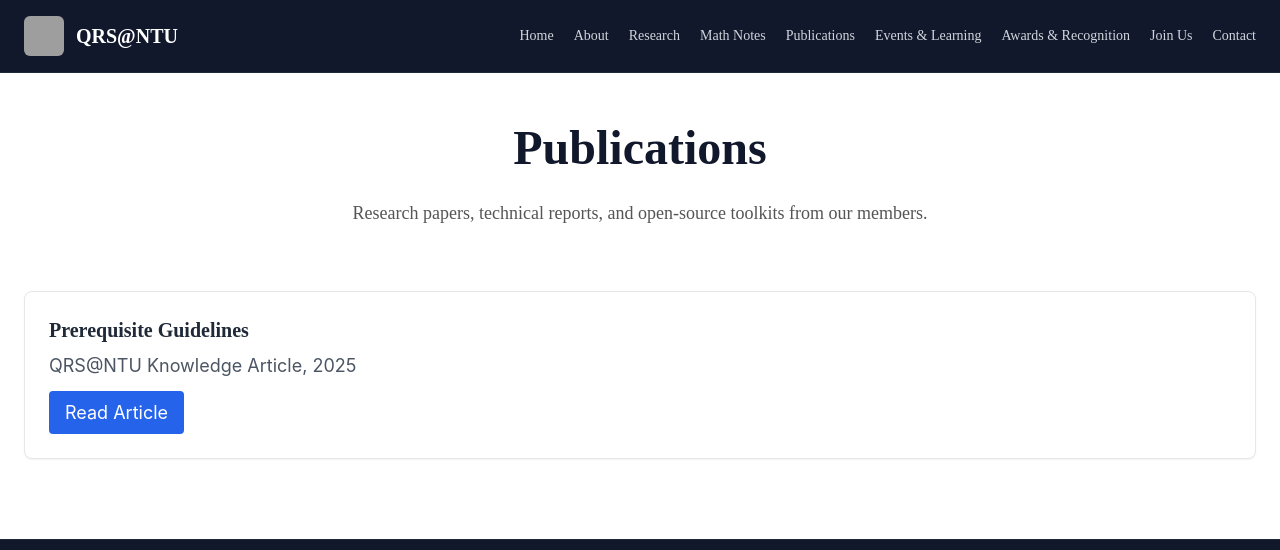
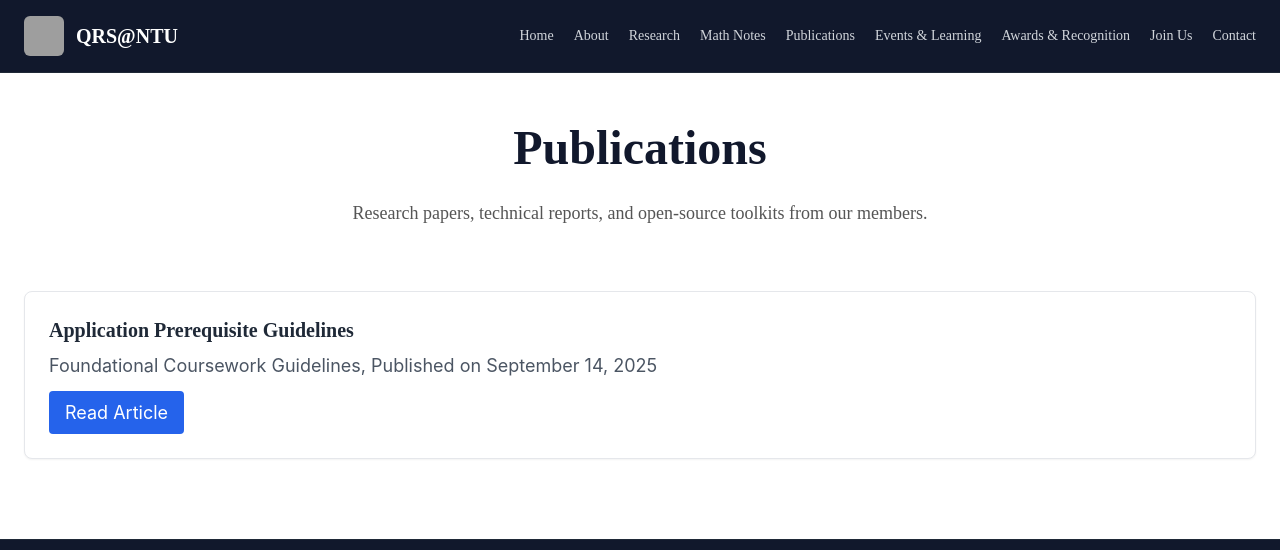
Before and after one commit to yuslavihe/QRSNTU, a plain HTML site: page Website/v1/publications.html in a window 1280 px wide. Shown: the top 550 px of the page. Drawn offline with nearby package versions, Linux system fonts and the light colour scheme; grey boxes are pictures that could not be loaded.

Commit message:
Update publications.html

```diff
--- a/Website/v1/publications.html
+++ b/Website/v1/publications.html
@@ -52,10 +52,11 @@
                     <p class="section-subtitle">Research papers, technical reports, and open-source toolkits from our members.</p>
                 </header>
 
+
                 <div class="space-y-6">
                   <div class="bg-white rounded-lg shadow-sm border p-6">
-                    <h3 class="text-xl font-semibold mb-2">Prerequisite Guidelines</h3>
-                    <p class="text-gray-600 mb-3">QRS@NTU Knowledge Article, 2025</p>
+                    <h3 class="text-xl font-semibold mb-2">Application Prerequisite Guidelines</h3>
+                    <p class="text-gray-600 mb-3">Foundational Coursework Guidelines, Published on September 14, 2025</p>
                     <a href="/publications/prerequisite-guidelines/" class="inline-flex items-center px-4 py-2 bg-blue-600 text-white rounded hover:bg-blue-700 transition-colors">
                       Read Article
                     </a>
```
